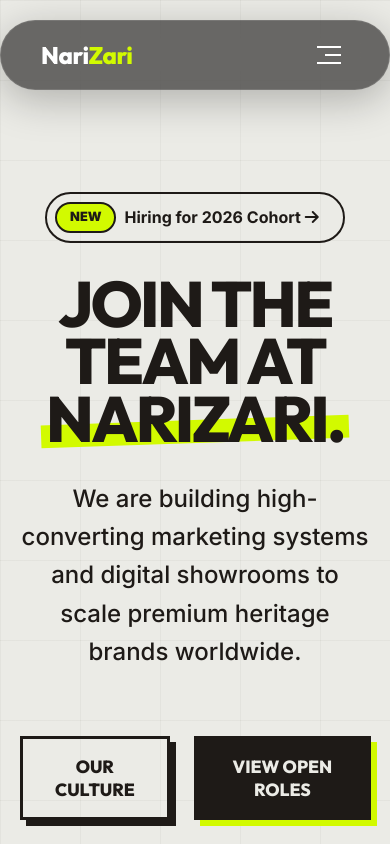
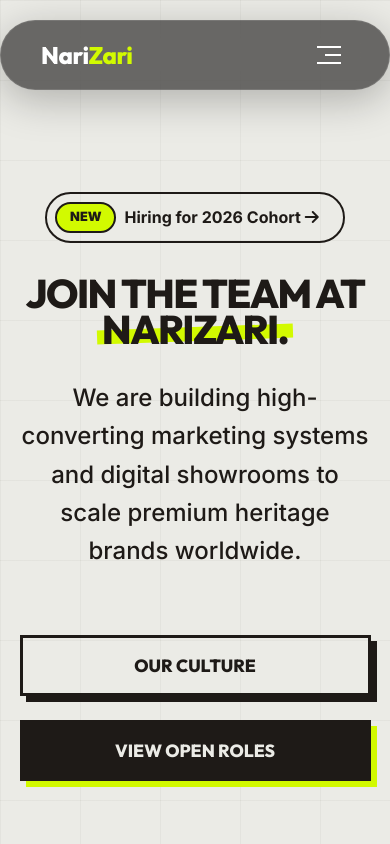
Before and after one commit to nihalkumar5/narizari_new, a Next.js app: page /careers in a window 390 px wide. Shown: the top 844 px of the page. Built offline with nearby package versions, Linux system fonts and the light colour scheme; a web font is replaced by a local one.

Commit message:
Fix mobile alignment across pages by reducing font clamp min sizes and fixing flex layout

```diff
--- a/src/app/about/about.css
+++ b/src/app/about/about.css
@@ -13,7 +13,7 @@
 
 .about-header-huge {
   font-family: var(--font-heading);
-  font-size: clamp(6rem, 15vw, 16rem);
+  font-size: clamp(3rem, 15vw, 16rem);
   font-weight: 800;
   line-height: 0.85;
   text-transform: uppercase;
@@ -123,7 +123,7 @@
 
 .about-subheader-huge {
   font-family: var(--font-heading);
-  font-size: clamp(5rem, 12vw, 13rem);
+  font-size: clamp(3rem, 12vw, 13rem);
   font-weight: 800;
   line-height: 0.85;
   text-transform: uppercase;
@@ -189,7 +189,7 @@
 
 .section-heading {
   font-family: var(--font-heading);
-  font-size: clamp(4rem, 10vw, 8rem);
+  font-size: clamp(2.5rem, 10vw, 8rem);
   font-weight: 800;
   letter-spacing: -0.04em;
   line-height: 0.9;
--- a/src/app/careers/careers.css
+++ b/src/app/careers/careers.css
@@ -475,6 +475,20 @@
 }
 
 @media (max-width: 768px) {
+  .careers-heading {
+    font-size: clamp(2.5rem, 10vw, 4rem);
+  }
+
+  .careers-hero-actions {
+    flex-direction: column;
+    width: 100%;
+  }
+
+  .btn-solid, .btn-outline {
+    width: 100%;
+    text-align: center;
+  }
+
   .perks-header {
     flex-direction: column;
     align-items: flex-start;
--- a/src/app/contact/contact.css
+++ b/src/app/contact/contact.css
@@ -26,7 +26,7 @@
 
 .contact-title {
   font-family: var(--font-heading);
-  font-size: clamp(4rem, 8vw, 7rem);
+  font-size: clamp(2.5rem, 8vw, 7rem);
   font-weight: 800;
   line-height: 0.9;
   letter-spacing: -0.04em;
--- a/src/app/globals.css
+++ b/src/app/globals.css
@@ -1536,14 +1536,16 @@
 
     .hero-container {
       padding-inline: 1.5rem;
-      padding-top: 6.5rem;
-      padding-bottom: 55vh; /* space for the model image */
+      padding-top: 8.5rem; /* space below navbar */
+      padding-bottom: 0;
+      align-items: flex-start; /* align text to the top */
       z-index: 3;
     }
 
     .hero-content-left {
       max-width: 100%;
-      padding-bottom: 2rem;
+      padding-bottom: 55vh; /* space for the model image at bottom */
+      justify-content: flex-start;
     }
 
 
--- a/src/app/shopify/shopify.css
+++ b/src/app/shopify/shopify.css
@@ -118,7 +118,7 @@ body.shopify-dark-theme .join-us-menu a {
 
 .huge-title {
   font-family: var(--font-heading);
-  font-size: clamp(4rem, 7vw, 7.5rem);
+  font-size: clamp(2.5rem, 7vw, 7.5rem);
   font-weight: 400;
   line-height: 1.05;
   letter-spacing: -0.03em;
```
